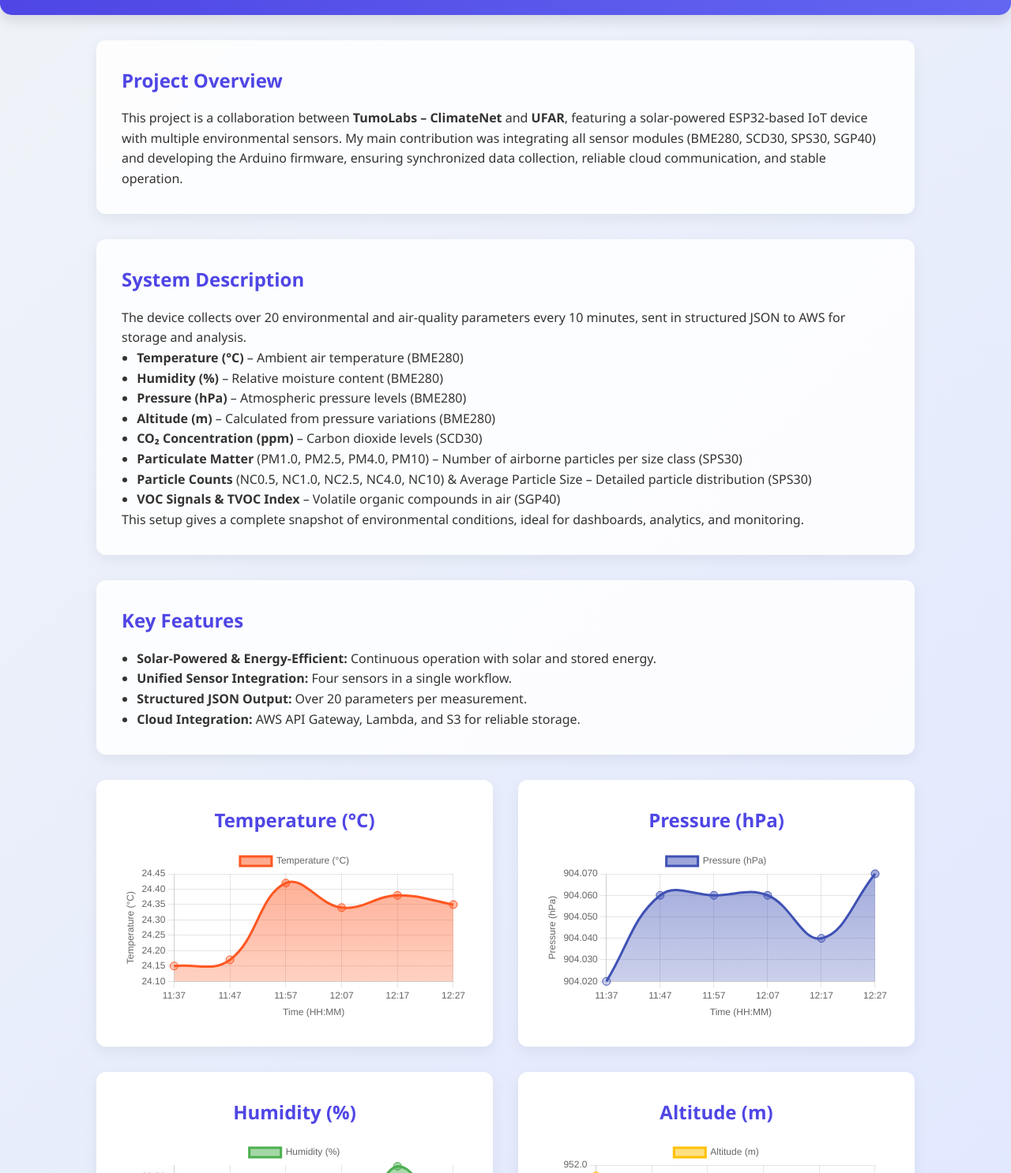
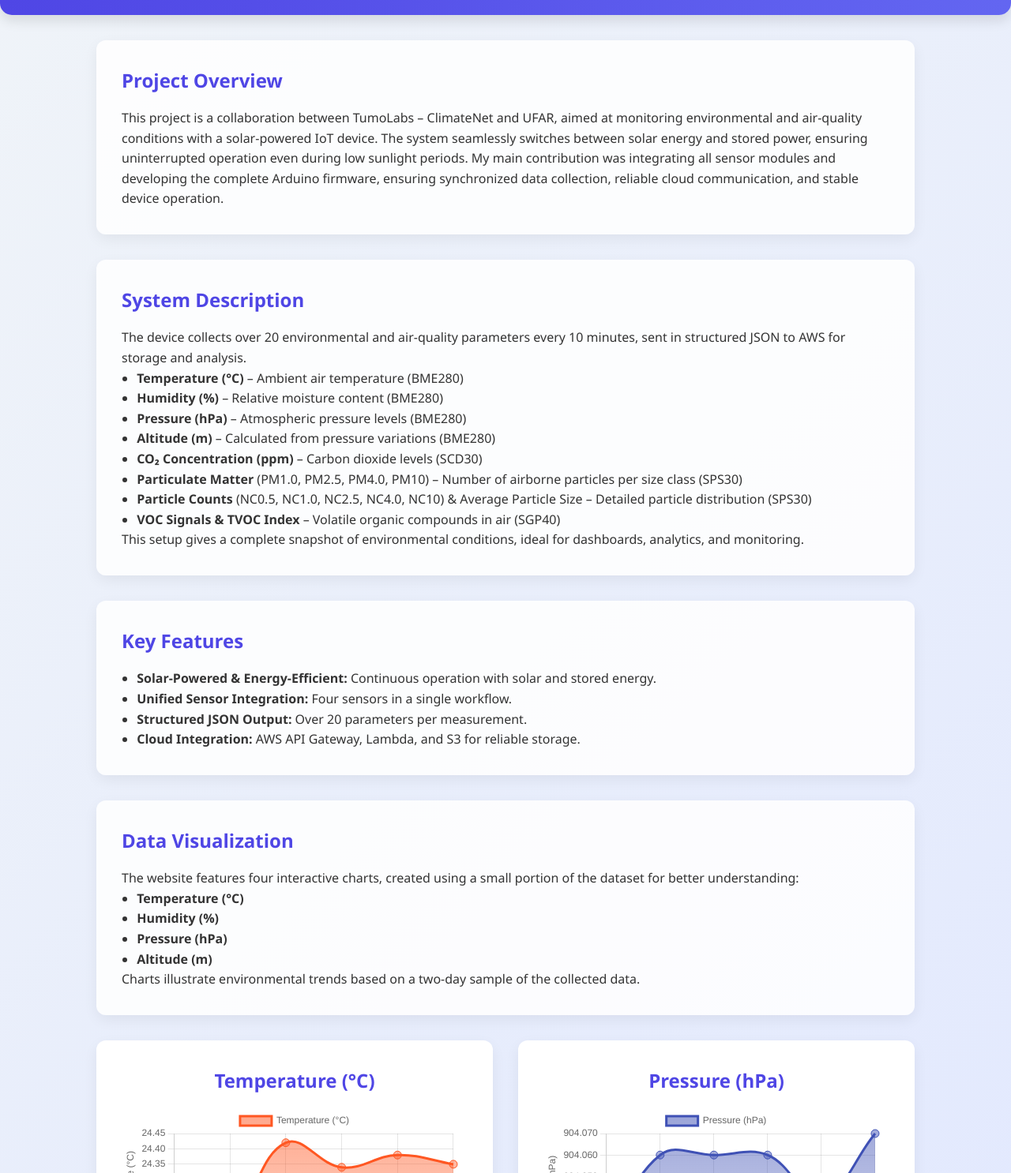
Before and after one commit to naremanukiian/IoTAirQuality, a plain HTML site: page index.html in a window 1280 px wide. Shown: the part 180-1666 px from the top of the page at 79% size. Drawn offline with nearby package versions, Linux system fonts and the light colour scheme.

Commit message:
Update index.html

```diff
--- a/index.html
+++ b/index.html
@@ -19,8 +19,8 @@
     <section class="overview">
       <h2>Project Overview</h2>
       <p>
-        This project is a collaboration between <strong>TumoLabs – ClimateNet</strong> and <strong>UFAR</strong>, featuring a solar-powered ESP32-based IoT device with multiple environmental sensors.
-        My main contribution was integrating all sensor modules (BME280, SCD30, SPS30, SGP40) and developing the Arduino firmware, ensuring synchronized data collection, reliable cloud communication, and stable operation.
+        This project is a collaboration between TumoLabs – ClimateNet and UFAR, aimed at monitoring environmental and air-quality conditions with a solar-powered IoT device. The system seamlessly switches between solar energy and stored power, ensuring uninterrupted operation even during low sunlight periods.
+        My main contribution was integrating all sensor modules and developing the complete Arduino firmware, ensuring synchronized data collection, reliable cloud communication, and stable device operation.
       </p>
     </section>
 
@@ -50,6 +50,18 @@
         <li><strong>Structured JSON Output:</strong> Over 20 parameters per measurement.</li>
         <li><strong>Cloud Integration:</strong> AWS API Gateway, Lambda, and S3 for reliable storage.</li>
       </ul>
+    </section>
+
+    <section class="overview">
+      <h2>Data Visualization</h2>
+      <p>The website features four interactive charts, created using a small portion of the dataset for better understanding:</p>
+      <ul>
+        <li><strong>Temperature (°C)</strong></li>
+        <li><strong>Humidity (%)</strong></li>
+        <li><strong>Pressure (hPa)</strong></li>
+        <li><strong>Altitude (m)</strong></li>
+      </ul>
+      <p>Charts illustrate environmental trends based on a two-day sample of the collected data.</p>
     </section>
 
     <!-- Data Visualization -->
```
